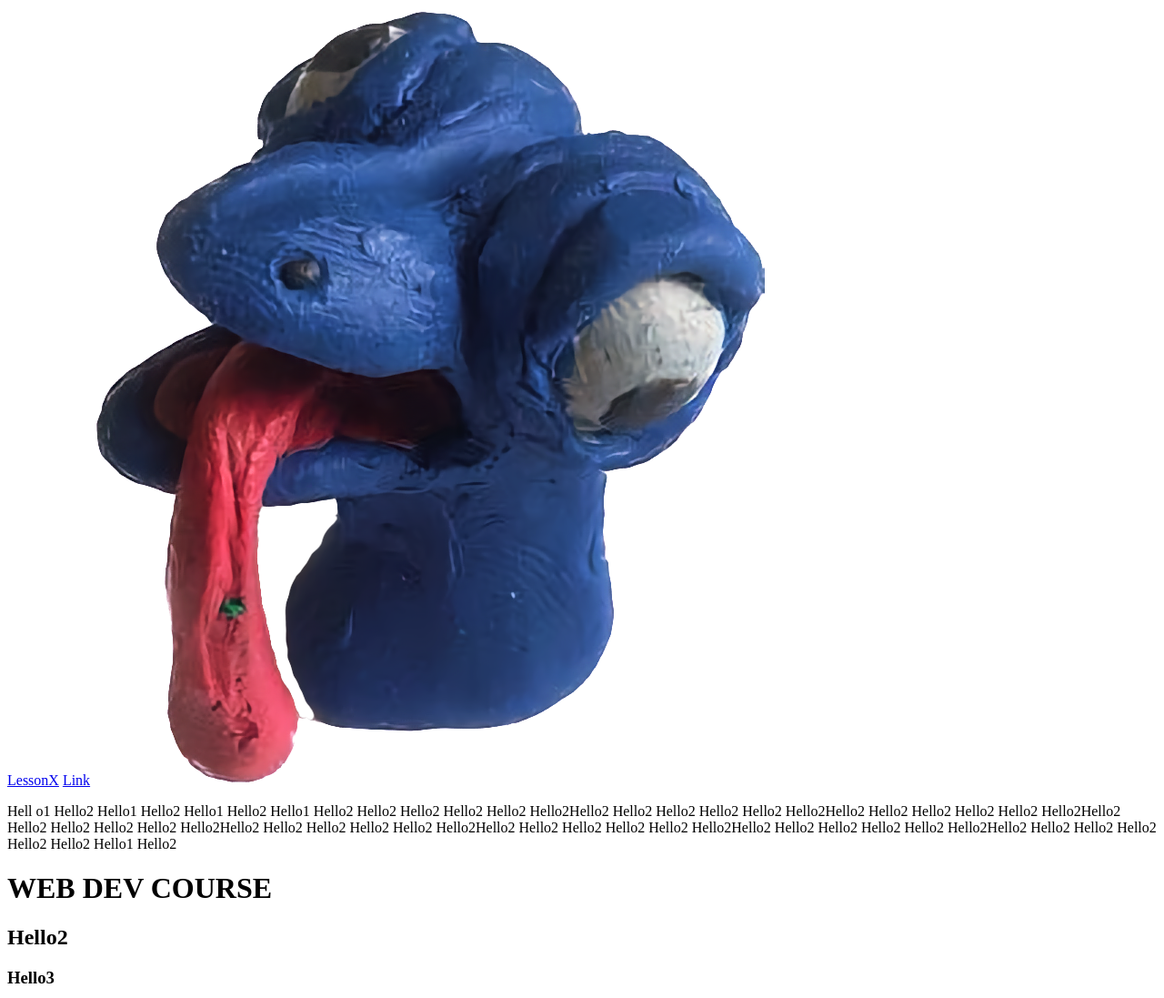
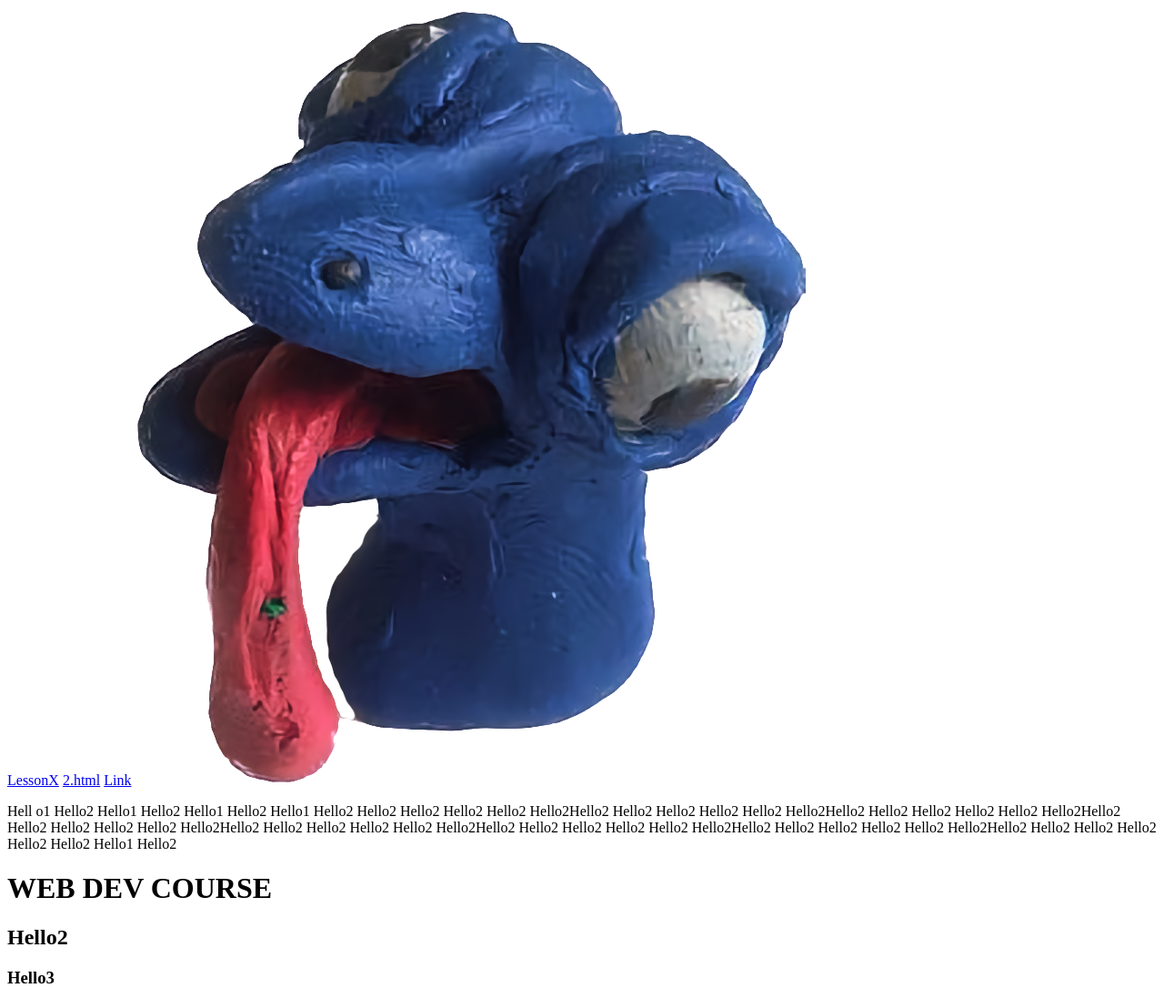
Before and after one commit to gressus/test_githubpages2, a plain HTML site: page index.html in a window 1280 px wide. Shown: the top 1097 px of the page at 91% size. Drawn offline with Linux system fonts and the light colour scheme.

Commit message:
Update index.html

```diff
--- a/index.html
+++ b/index.html
@@ -16,7 +16,7 @@
   <!--   https://jsbin.com/civarulasi/edit?html,output -->
 
     <a href="LessonX/index.html">LessonX</a>
-    <a href="2.html>2.html</a>
+    <a href="2.html">2.html</a>
     <a href="https://auca.kg">Link</a>
 <img src="lizard.png" alt="Description of image">
 
```
